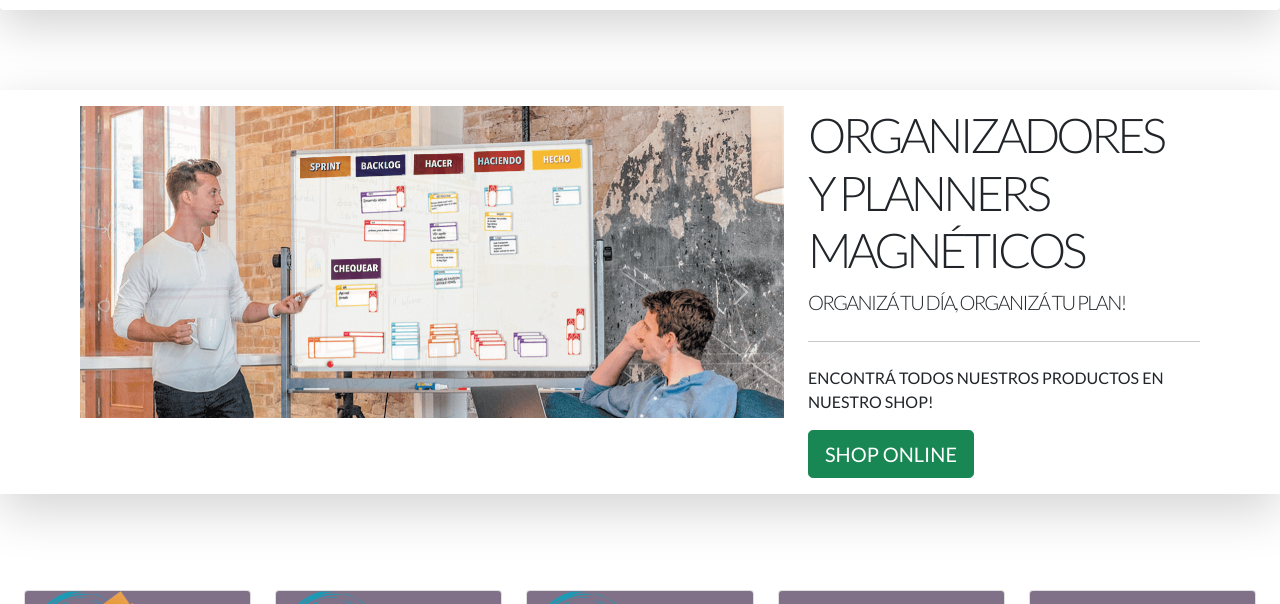
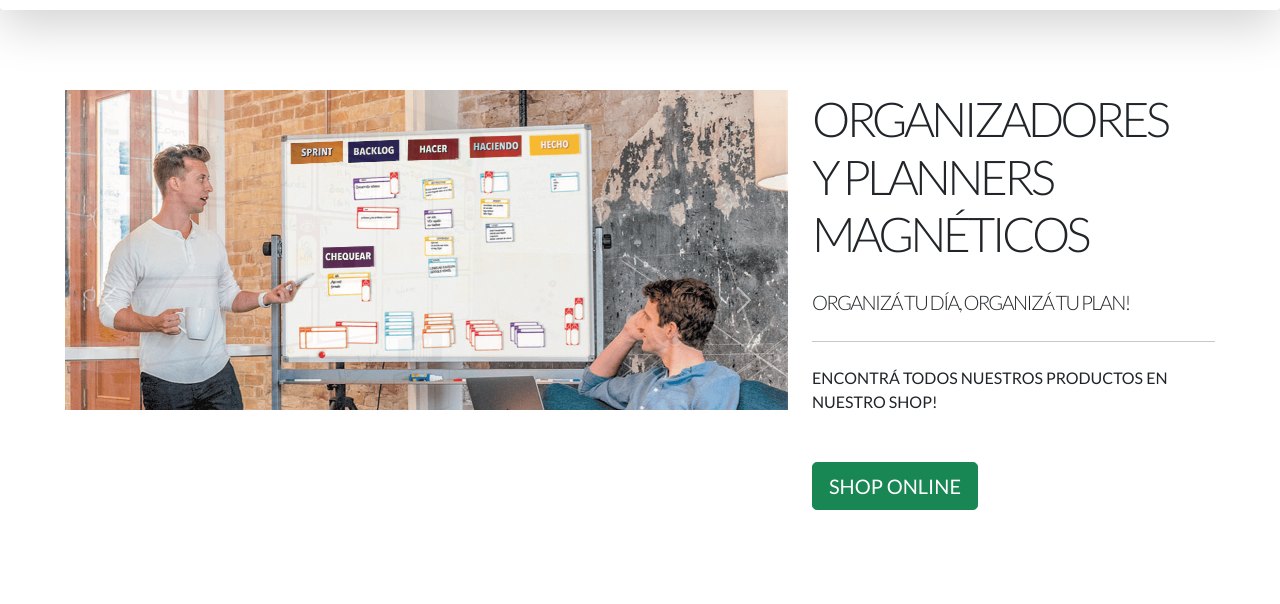
Before and after one commit to Sebastians349/web_plan2021, a plain HTML site: page index.html in a window 1280 px wide. Shown: the part 124-728 px from the top of the page. Drawn offline with nearby package versions, Linux system fonts and the light colour scheme.

Commit message:
push commit

```diff
--- a/css/estilos.css
+++ b/css/estilos.css
@@ -70,6 +70,10 @@ h5 {
   letter-spacing: -0.02em;
 }
 
+/* .btn-shop {
+  float: right;
+} */
+
 #productos {
   margin-top: 6rem;
   margin-bottom: 5rem;
--- a/index.html
+++ b/index.html
@@ -49,7 +49,6 @@
             </div>
         </nav> -->
 
-                                <!-- SECTION carrousel -->
 
             <!-- prueba navbar dual collapse -->
 
@@ -85,9 +84,9 @@
                     </div>
                 </nav>
       </header>
-                        <!-- SECTION principal -->
+                        <!-- SECTION principal   <!-- SECTION carrousel -->
 
-    <section class="row justify-content-center shadow-lg p-3" id="principal">
+    <section class="row justify-content-center " id="principal">
 
       <div id="carouselExampleFade" class="col-md-8 col-lg-7 carousel slide carousel-fade rounded" data-ride="carousel">
         <div class="carousel-inner">
@@ -127,14 +126,13 @@
       </div>
 
             <div class="col-md-7 col-xl-4 text-uppercase align-self-center">
-              <h1 class="display-5 fw-lighter text-dark mt-4 mt-md-4 mt-lg-0 titulo">Organizadores <br> y Planners <br>
+              <h1 class="display-5 fw-lighter text-dark mt-4 mt-md-4 mt-lg-0 mb-4 titulo">Organizadores <br> y Planners <br>
               Magnéticos
-
               </h1>
               <p class="lead">Organizá tu día, organizá tu PLAN!</p>
               <hr class="my-4">
-              <p>Encontrá todos nuestros productos en nuestro shop!</p>
-              <a class="btn btn-success btn-lg " href="https://listado.mercadolibre.com.ar/_CustId_266153941" target="_blank" rel="noopener" role="button">SHOP ONLINE</a>
+              <p class="mb-5">Encontrá todos nuestros productos en nuestro shop!</p>
+              <a class="btn btn-success btn-lg btn-shop" href="https://listado.mercadolibre.com.ar/_CustId_266153941" target="_blank" rel="noopener" role="button">SHOP ONLINE</a>
             </div>
 
       </section>
```
